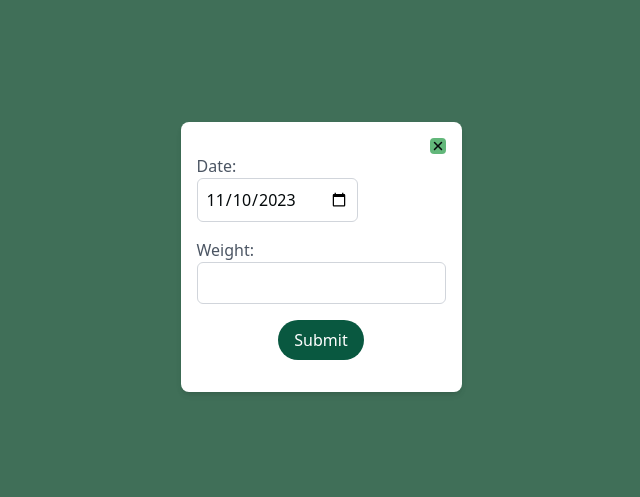
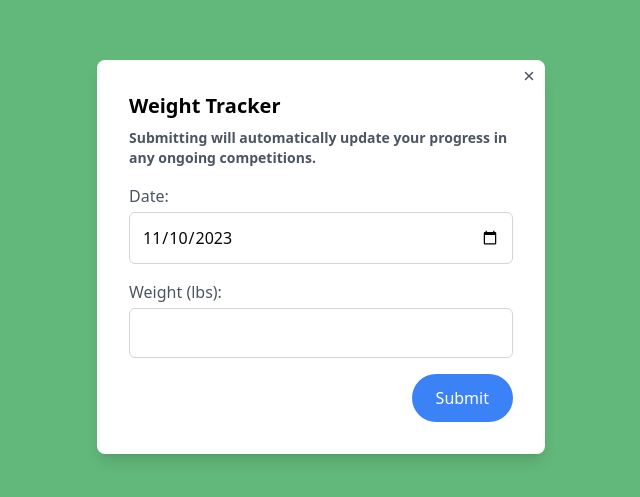
Before and after one commit to chelsey-g/fitness-app, a Next.js app in the folder fitness-app/: page /tracker in a window 1280 px wide. Shown: the part 143-640 px from the top of the page, without its empty margins (319-959 px from the left). Built offline with nearby package versions, Linux system fonts and the light colour scheme; no server answers.

Commit message:
removed component and WIP on tracker

```diff
--- a/fitness-app/app/competitions/[name]/page.tsx
+++ b/fitness-app/app/competitions/[name]/page.tsx
@@ -1,3 +1,4 @@
+import BackButton from "@/components/BackButton"
 // import BackButton from "@/components/BackButton"
 import Navigation from "@/components/Navigation"
 import { cookies } from "next/headers"
@@ -9,7 +10,7 @@ export default async function CompetitionPage(props) {
 
   let { data: competitionData, error } = await supabase
     .from("competitions")
-    .select(`*, competitions_players (*, players:players (first_name))`)
+    .select(`*, competitions_players (*, profiles:profiles (first_name))`)
     .eq("name", props.params.name)
   if (error) {
     console.error("Error fetching data:", error)
@@ -39,12 +40,12 @@ export default async function CompetitionPage(props) {
   return (
     <div className="p-4">
       <Navigation />
-      <div className="bg-gray-100 rounded">
       {competitionData?.map((competition, index) => (
         <div
           key={index}
           className="bg-white shadow-lg p-6 mb-6 rounded-lg mt-6"
         >
+          <BackButton />
           <h2 className="text-xl font-semibold text-head-clr mb-4 text-center">
             {competition.name}
           </h2>
@@ -76,7 +77,7 @@ export default async function CompetitionPage(props) {
                   <p className="text-md text-gray-700">
                     Player Name:{" "}
                     <span className="font-semibold">
-                        {comp_players.players.first_name}
+                      {comp_players.profiles.first_name}
                     </span>
                   </p>
                   {/* only an admin to the comp can see the weight */}
@@ -98,6 +99,5 @@ export default async function CompetitionPage(props) {
         </div>
       ))}
     </div>
-    </div>
   )
 }
--- a/fitness-app/app/competitions/page.tsx
+++ b/fitness-app/app/competitions/page.tsx
@@ -14,6 +14,10 @@ export default async function CompetitionsPage() {
   let { data: competitions, error } = await supabase
     .from("competitions")
     .select(`name`)
+
+  if (error) {
+    console.log("error", error)
+  }
 
   const handleCreateCompetition = () => {
     router.push("/competitions/create")
--- a/fitness-app/app/tracker/page.tsx
+++ b/fitness-app/app/tracker/page.tsx
@@ -1,10 +1,108 @@
-'use client';
+"use client"
 
-import Tracker from '@/components/Tracker';
+import React, { useState } from "react"
+
+import { IoClose } from "react-icons/io5"
+import { createClient } from "@/utils/supabase/client"
+import { useRouter } from "next/navigation"
 
 export default function TrackerPage() {
+  const [date, setDate] = useState(new Date().toISOString().substr(0, 10))
+  const [weight, setWeight] = useState("")
+  const [submittedData, setSubmittedData] = useState(null)
 
-return (
-    <Tracker />
-    )
+  const supabase = createClient()
+
+  const router = useRouter()
+
+  const handleSubmit = async (event) => {
+    event.preventDefault()
+    const { data, error } = await supabase.from("weight_tracker").insert([
+      {
+        date_entry: date,
+        weight,
+      },
+    ])
+
+    if (error) {
+      console.error("Error inserting data into Supabase:", error)
+    } else {
+      console.log("Data inserted successfully:", data)
+      setSubmittedData(data)
+      router.push("/tracker/chart")
+
+      const { data1, error1 } = await supabase.from("profiles_weight").insert([
+        {
+          date_entry: date,
+          profiles_weight: weight,
+        },
+      ])
+      if (error1) {
+        console.error("Error inserting data into profiles_weight:", error1)
+      } else {
+        console.log("Data inserted successfully into profiles_weight:", data1)
+      }
+    }
+  }
+
+  const handleChartButton = () => {
+    router.push("/tracker/chart")
+  }
+
+  return (
+    <div className="container mx-auto p-4">
+      <div className="fixed top-1/2 left-1/2 transform -translate-x-1/2 -translate-y-1/2 w-full max-w-md">
+        <div className="bg-white rounded-lg p-8 shadow-lg relative">
+          <IoClose
+            className="text-gray-600 hover:text-gray-800 cursor-pointer absolute top-0 right-0 mt-2 mr-2"
+            onClick={handleChartButton}
+          />
+          <div className="mb-4">
+            <h2 className="text-xl font-semibold text-black mb-2">
+              Weight Tracker
+            </h2>
+            <h3 className="text-sm font-semibold text-gray-600">
+              Submitting will automatically update your progress in any ongoing
+              competitions.
+            </h3>
+          </div>
+          <form onSubmit={handleSubmit} className="space-y-4">
+            <div className="flex flex-col">
+              <label htmlFor="date" className="text-gray-600 mb-1">
+                Date:
+              </label>
+              <input
+                type="date"
+                id="date"
+                value={date}
+                onChange={(e) => setDate(e.target.value)}
+                className="p-3 border border-gray-300 rounded-md focus:outline-none focus:border-blue-500"
+              />
+            </div>
+            <div className="flex flex-col">
+              <label htmlFor="weight" className="text-gray-600 mb-1">
+                Weight (lbs):
+              </label>
+              <input
+                type="number"
+                id="weight"
+                value={weight}
+                onChange={(e) => setWeight(e.target.value)}
+                className="p-3 border border-gray-300 rounded-md focus:outline-none focus:border-blue-500"
+              />
+            </div>
+            <div className="flex justify-end">
+              <button
+                type="submit"
+                className="bg-blue-500 hover:bg-blue-600 text-white py-3 px-6 rounded-full focus:outline-none"
+                onClick={handleSubmit}
+              >
+                Submit
+              </button>
+            </div>
+          </form>
+        </div>
+      </div>
+    </div>
+  )
 }
--- a/fitness-app/components/Navigation.tsx
+++ b/fitness-app/components/Navigation.tsx
@@ -2,7 +2,7 @@ import Link from "next/link"
 
 export default function Navigation() {
   return (
-    <nav className="bg-trd-bkg p-4 mb-5 mt-8 rounded-lg w-3/4">
+    <nav className="bg-trd-bkg p-4 mb-5 mt-8 rounded-lg ">
       <div className="container mx-auto">
         <div className="flex justify-between items-center">
           <img
--- a/fitness-app/components/Tracker.tsx
+++ /dev/null
@@ -1,100 +0,0 @@
-"use client"
-
-import React, { useState } from "react"
-
-import { IoClose } from "react-icons/io5"
-import { createClient } from "@supabase/supabase-js"
-import { useRouter } from "next/navigation"
-
-const WeightInputForm = () => {
-  const [date, setDate] = useState(new Date().toISOString().substr(0, 10))
-  const [weight, setWeight] = useState("")
-  const [submittedData, setSubmittedData] = useState(null)
-  const [isSubmitted, setIsSubmitted] = useState(false)
-
-  const supabase = createClient(
-    process.env.NEXT_PUBLIC_SUPABASE_URL,
-    process.env.NEXT_PUBLIC_SUPABASE_ANON_KEY
-  )
-
-  const router = useRouter()
-
-  const handleSubmit = async (event) => {
-    event.preventDefault()
-    const { data, error } = await supabase.from("weight-tracker").insert([
-      {
-        date,
-        weight,
-      },
-    ])
-
-    if (error) {
-      console.error("Error inserting data into Supabase:", error)
-    } else {
-      console.log("Data inserted successfully:", data)
-      setSubmittedData(data)
-      setIsSubmitted(true)
-      router.push("/tracker/chart")
-    }
-  }
-
-  const handleChartButton = () => {
-    router.push("/tracker/chart")
-  }
-
-  return (
-    <div className="container mx-auto p-4">
-      {!isSubmitted && (
-        <div className="fixed top-0 left-0 w-full h-full flex items-center justify-center z-50">
-          <div className="absolute top-0 left-0 w-full h-full bg-gray-800 opacity-50"></div>
-
-          <div className="bg-white rounded-lg p-4 shadow-md z-10">
-            <div className="flex justify-between items-start">
-              <IoClose
-                className="bg-prm-bkg hover:opacity-90 rounded flex ml-auto cursor-pointer"
-                onClick={handleChartButton}
-              />
-            </div>
-            <form onSubmit={handleSubmit}>
-              <div className="mb-4">
-                <label htmlFor="date" className="block text-gray-600">
-                  Date:
-                </label>
-                <input
-                  type="date"
-                  id="date"
-                  value={date}
-                  onChange={(e) => setDate(e.target.value)}
-                  className="p-2 border border-gray-300 rounded-md focus:outline-none focus:border-blue-500"
-                />
-              </div>
-              <div className="mb-4">
-                <label htmlFor="weight" className="block text-gray-600">
-                  Weight:
-                </label>
-                <input
-                  type="number"
-                  id="weight"
-                  value={weight}
-                  onChange={(e) => setWeight(e.target.value)}
-                  className="p-2 border border-gray-300 rounded-md focus:outline-none focus:border-blue-500"
-                />
-              </div>
-              <div className="mb-4 flex justify-center items-center">
-                <button
-                  type="submit"
-                  className="bg-snd-bkg hover:opacity-90 text-white py-2 px-4 rounded-full focus:outline-none"
-                  onClick={handleSubmit}
-                >
-                  Submit
-                </button>
-              </div>
-            </form>
-          </div>
-        </div>
-      )}
-    </div>
-  )
-}
-
-export default WeightInputForm
```
Also changed, not shown: fitness-app/app/tracker/chart/page.tsx (+36 -30 lines). Lines whose indentation alone changed are shown as unchanged.
